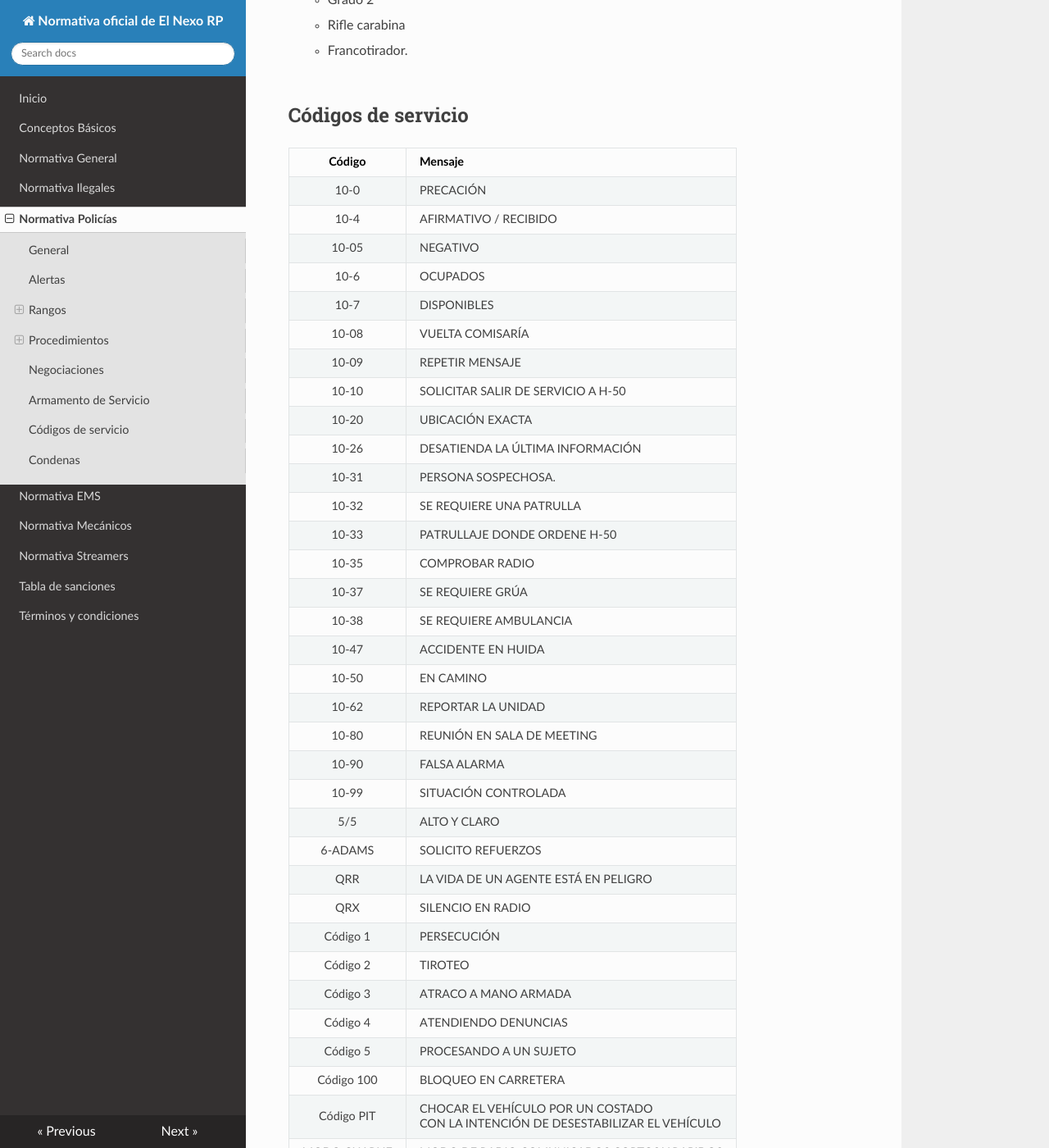
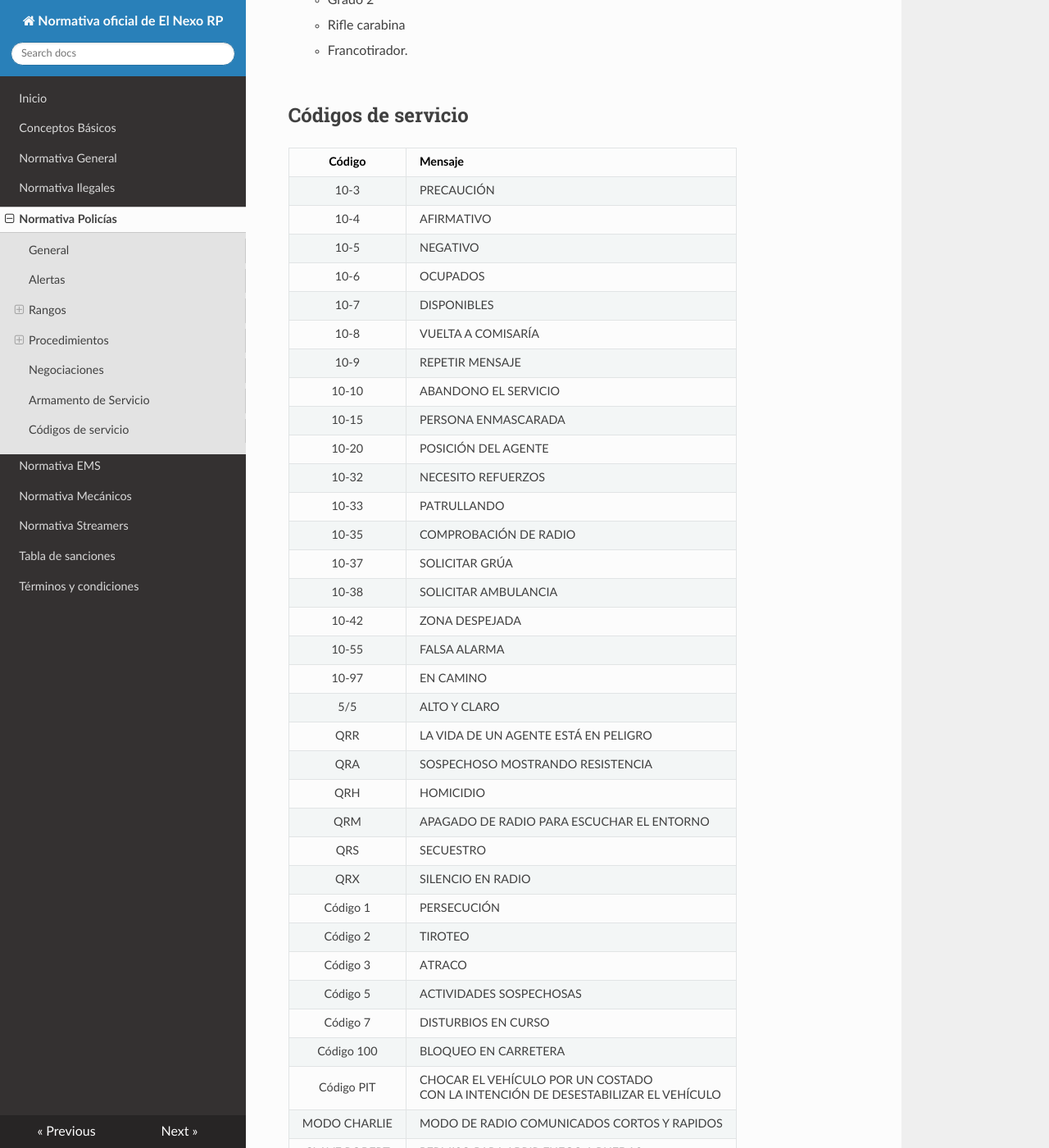
Before and after one commit to elnexorp/normativa, an MkDocs documentation site: the page built from docs/policias.md, in a window 1280 px wide and 1400 px high, scrolled down 6975 px. Shown: the whole window at 82% size. Built offline with MkDocs 1.6.1, drawn with Linux system fonts in a browser that asks for light colours; nearby versions of some CDN libraries; some of the changed text lies outside the part shown.

Commit message:
Cambio en los codigos de servicio

```diff
--- a/docs/policias.md
+++ b/docs/policias.md
@@ -213,49 +213,37 @@
 
 |  Código      |      Mensaje  |
 |:--------------:|:-------------|
-| 10-0         | PRECACIÓN              |
-| 10-4         | AFIRMATIVO / RECIBIDO  |
-| 10-05        | NEGATIVO   |
-| 10-6         | OCUPADOS   |
-| 10-7         | DISPONIBLES   |
-| 10-08        | VUELTA COMISARÍA   |
-| 10-09        | REPETIR MENSAJE   |
-| 10-10        | SOLICITAR SALIR DE SERVICIO A H-50   |
-| 10-20        | UBICACIÓN EXACTA   |
-| 10-26        | DESATIENDA LA ÚLTIMA INFORMACIÓN   |
-| 10-31        | PERSONA SOSPECHOSA.   |
-| 10-32        | SE REQUIERE UNA PATRULLA   |
-| 10-33        | PATRULLAJE DONDE ORDENE H-50   |
-| 10-35        | COMPROBAR RADIO |
-| 10-37        | SE REQUIERE GRÚA   |
-| 10-38        | SE REQUIERE AMBULANCIA   |
-| 10-47        | ACCIDENTE EN HUIDA   |
-| 10-50        | EN CAMINO   |
-| 10-62        | REPORTAR LA UNIDAD   |
-| 10-80        | REUNIÓN EN SALA DE MEETING |
-| 10-90        | FALSA ALARMA   |
-| 10-99        | SITUACIÓN CONTROLADA   |
+| 10-3         | PRECAUCIÓN              |
+| 10-4         | AFIRMATIVO              |
+| 10-5         | NEGATIVO                |
+| 10-6         | OCUPADOS                |
+| 10-7         | DISPONIBLES             |
+| 10-8         | VUELTA A COMISARÍA      |
+| 10-9         | REPETIR MENSAJE         |
+| 10-10        | ABANDONO EL SERVICIO    |
+| 10-15        | PERSONA ENMASCARADA     |
+| 10-20        | POSICIÓN DEL AGENTE     |
+| 10-32        | NECESITO REFUERZOS      |
+| 10-33        | PATRULLANDO             |
+| 10-35        | COMPROBACIÓN DE RADIO   |
+| 10-37        | SOLICITAR GRÚA          |
+| 10-38        | SOLICITAR AMBULANCIA    |
+| 10-42        | ZONA DESPEJADA          |
+| 10-55        | FALSA ALARMA            |
+| 10-97        | EN CAMINO               |
 | 5/5          | ALTO Y CLARO  |
-| 6-ADAMS      | SOLICITO REFUERZOS   |
 | QRR          | LA VIDA DE UN AGENTE ESTÁ EN PELIGRO   |
+| QRA          | SOSPECHOSO MOSTRANDO RESISTENCIA   |
+| QRH          | HOMICIDIO   |
+| QRM          | APAGADO DE RADIO PARA ESCUCHAR EL ENTORNO   |
+| QRS          | SECUESTRO   |
 | QRX          | SILENCIO EN RADIO   |
 | Código 1     | PERSECUCIÓN  |
 | Código 2     | TIROTEO   |
-| Código 3     | ATRACO A MANO ARMADA  |
-| Código 4     | ATENDIENDO DENUNCIAS   |
-| Código 5     | PROCESANDO A UN SUJETO  |
+| Código 3     | ATRACO |
+| Código 5     | ACTIVIDADES SOSPECHOSAS  |
+| Código 7     | DISTURBIOS EN CURSO  |
 | Código 100   | BLOQUEO EN CARRETERA   |
 | Código PIT   | CHOCAR EL VEHÍCULO POR UN COSTADO <br />CON LA INTENCIÓN DE DESESTABILIZAR EL VEHÍCULO   |
 | MODO CHARLIE | MODO DE RADIO COMUNICADOS CORTOS Y RAPIDOS   |
 | CLAVE ROBERT | PERMISO PARA ABRIR FUEGO A RUEDAS  |
-
-## Condenas
-
-|       Rango        |         Condena        |
-|:------------------:|:-----------------------|
-| 5,000€ a 10.000€   | 5 meses en la prisión  |
-| 10.001€ a 21.000€  | 10 meses en la prisión |
-| 21.001€ a 35.000€  | 15 meses en la prisión |
-| 35.001€ a 50.000€  | 20 meses en la prisión |
-| 50.001€ a 100.000€ | 30 meses en la prisión |
-| 100.001€ o más     | Cadena perpetua (CK)   |
```
